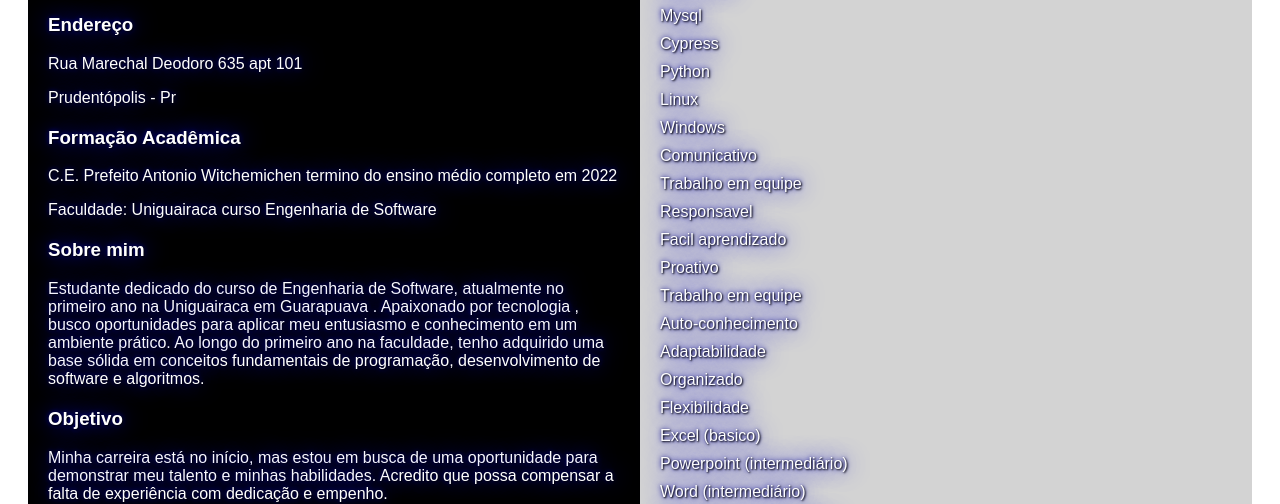
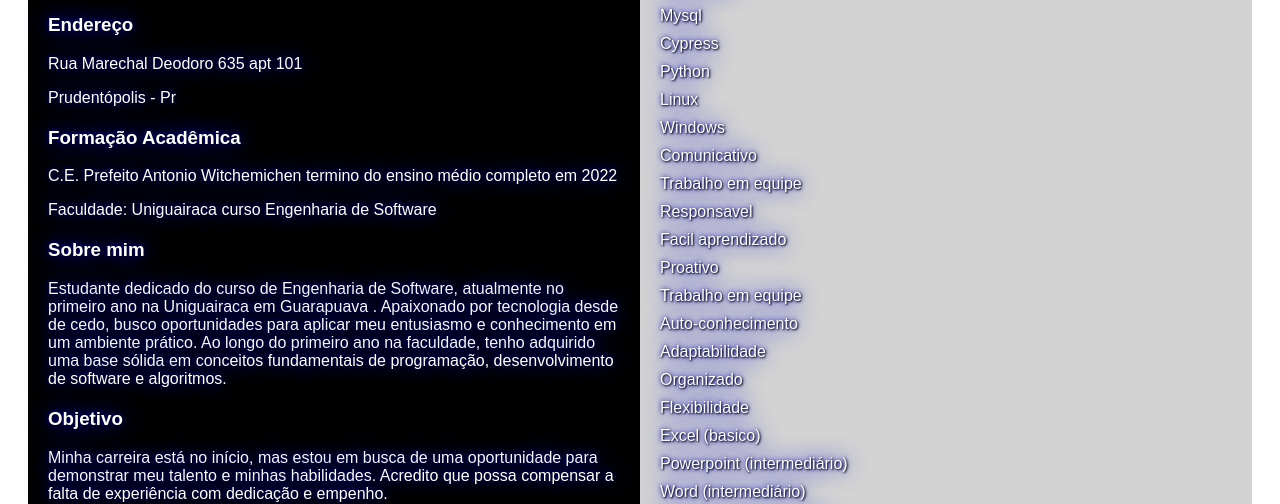
Before and after one commit to jczarinhak/curriculo, a plain HTML site: page index.html in a window 1280 px wide. Shown: the part 316-820 px from the top of the page. Drawn offline with Linux system fonts and the light colour scheme; a script that the page names is missing.

Commit message:
Update index.html

```diff
--- a/index.html
+++ b/index.html
@@ -61,7 +61,7 @@
 
             <div class="mim">
                 <h3>Sobre mim</h3>
-                <p>Estudante dedicado do curso de Engenharia de Software, atualmente no primeiro ano na Uniguairaca em Guarapuava . Apaixonado por tecnologia , busco oportunidades para aplicar meu entusiasmo e conhecimento em um ambiente prático.
+                <p>Estudante dedicado do curso de Engenharia de Software, atualmente no primeiro ano na Uniguairaca em Guarapuava . Apaixonado por tecnologia desde de cedo, busco oportunidades para aplicar meu entusiasmo e conhecimento em um ambiente prático.
                     Ao longo do primeiro ano na faculdade, tenho adquirido uma base sólida em conceitos fundamentais de programação, desenvolvimento de software e algoritmos.
                 </p>
             </div>
```
